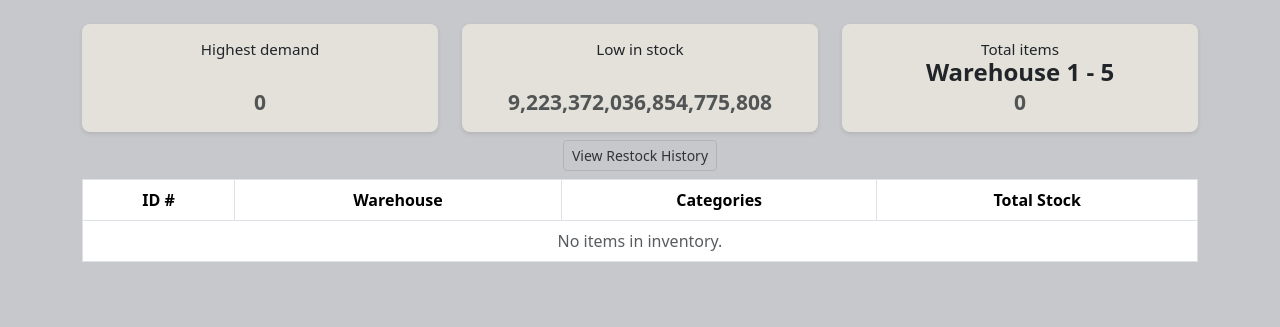
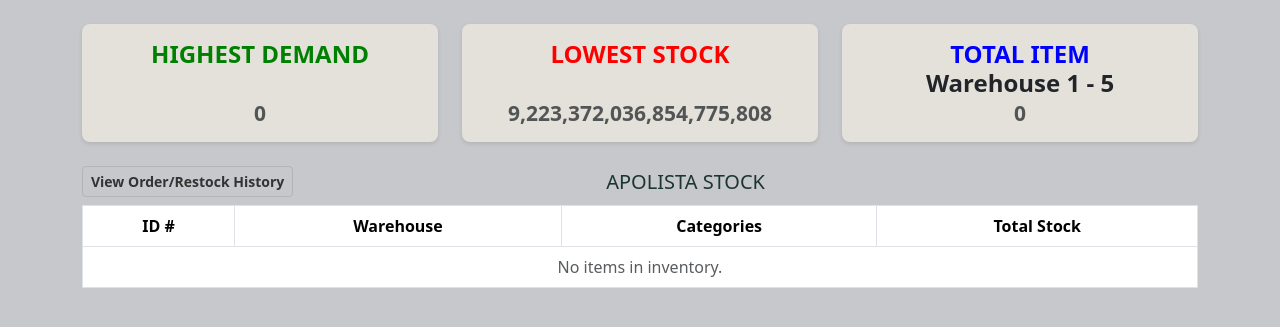
Before and after one commit to bearbrand05/security, a PHP site: page /inventory.php in a window 1280 px wide. Shown: the top 327 px of the page. Run offline with PHP 8.4, Linux system fonts and the light colour scheme; data that the repository does not hold is empty.

Commit message:
Update inventory.php

```diff
--- a/inventory.php
+++ b/inventory.php
@@ -51,71 +51,66 @@ while ($row = $result->fetch_assoc()) {
       text-align: center;
       box-shadow: 0 2px 4px rgba(0,0,0,0.1);
     }
-
     .info-box h6 {
       margin: 0;
       font-weight: 400;
       font-size: 0.95rem;
     }
-
     .info-box h4 {
       margin: 0;
       font-weight: 700;
     }
-
     .table thead {
       background-color: #C7C8CC;
     }
-
     .table tbody tr:nth-child(even) {
       background-color: #F2EFE5;
     }
-
     .table tbody tr:hover {
       background-color: #E3E1D9;
     }
-
     .btn-outline-secondary {
       border-color: #B4B4B8;
       color: #333;
     }
-
     .btn-outline-secondary:hover {
-      background
-      -color: #C7C8CC;
+      background-color: #C7C8CC;
+      color: white;
     }
-
   </style>
 </head>
 <body class="container py-4">
 
-  <div class="row text-center mb-2">
+  <div class="row text-center mb-4">
     <div class="col-md-4">
       <div class="info-box">
-        <h6>Highest demand</h6>
+        <h4 style="font-weight: bold;color: green;" >HIGHEST DEMAND</h6>
         <h4><?= $warehouseHighDemand ?><br><small class="text-muted"><?= number_format($highestRestock) ?></small></h4>
       </div>
     </div>
-
     <div class="col-md-4">
       <div class="info-box">
-        <h6>Low in stock</h6>
+        <h4 style="font-weight: bold; color: red;">LOWEST STOCK</h6>
         <h4><?= $warehouseLowStock ?><br><small class="text-muted"><?= number_format($lowestStock) ?></small></h4>
       </div>
-      <div class="text-center mt-2">
-        <a href="restock_history.php" class="btn btn-outline-secondary btn-sm">View Restock History</a>
-      </div>
     </div>
-
     <div class="col-md-4">
       <div class="info-box">
-        <h6>Total items</h6>
+        <h4 style="font-weight: bold; color: blue;">TOTAL ITEM</h4>
+
         <h4>Warehouse 1 - 5<br><small class="text-muted"><?= number_format($totalStock) ?></small></h4>
       </div>
     </div>
   </div>
 
-  <table class="table table-bordered table-hover text-center">
+  <!-- View Button + Title -->
+  <div class="d-flex justify-content-between align-items-center mb-2">
+    <a href="restock_history.php" class="btn btn-outline-secondary btn-sm" style="font-weight: bold;">View Order/Restock History</a>
+    <h5 class="m-0 text-center flex-grow-1" style="fornt-weight: bold; color: #1C352D;"> APOLISTA STOCK</h5>
+    <div style="width: 120px;"></div> <!-- placeholder to balance space -->
+  </div>
+
+  <table class="table table-bordered table-hover text-center align-middle">
     <thead>
       <tr>
         <th>ID #</th>
@@ -130,10 +125,10 @@ while ($row = $result->fetch_assoc()) {
       <?php else: ?>
         <?php foreach ($items as $item): ?>
           <tr>
-            <td>#<?= $item['id_inventory'] ?></td>
+            <td style="background-color: #F9F6EE;">#<?= $item['id_inventory'] ?></td>
             <td><?= htmlspecialchars($item['warehouse']) ?></td>
-            <td><?= htmlspecialchars($item['itemname_invent']) ?></td>
-            <td><?= $item['stock_invent'] ?></td>
+            <td style="background-color: #FAF3E0;"><?= htmlspecialchars($item['itemname_invent']) ?></td>
+            <td style="background-color: #F5F5DC;"><?= $item['stock_invent'] ?></td>
           </tr>
         <?php endforeach; ?>
       <?php endif; ?>
```
